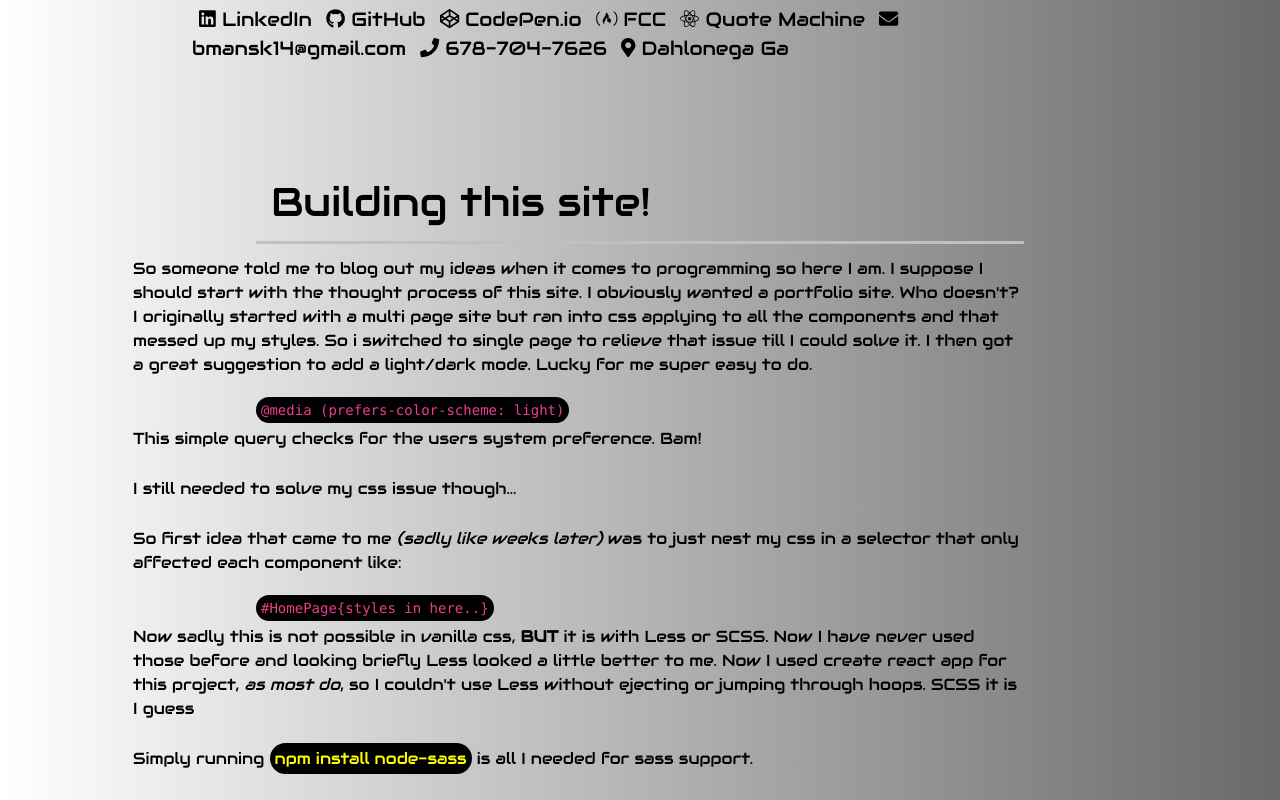
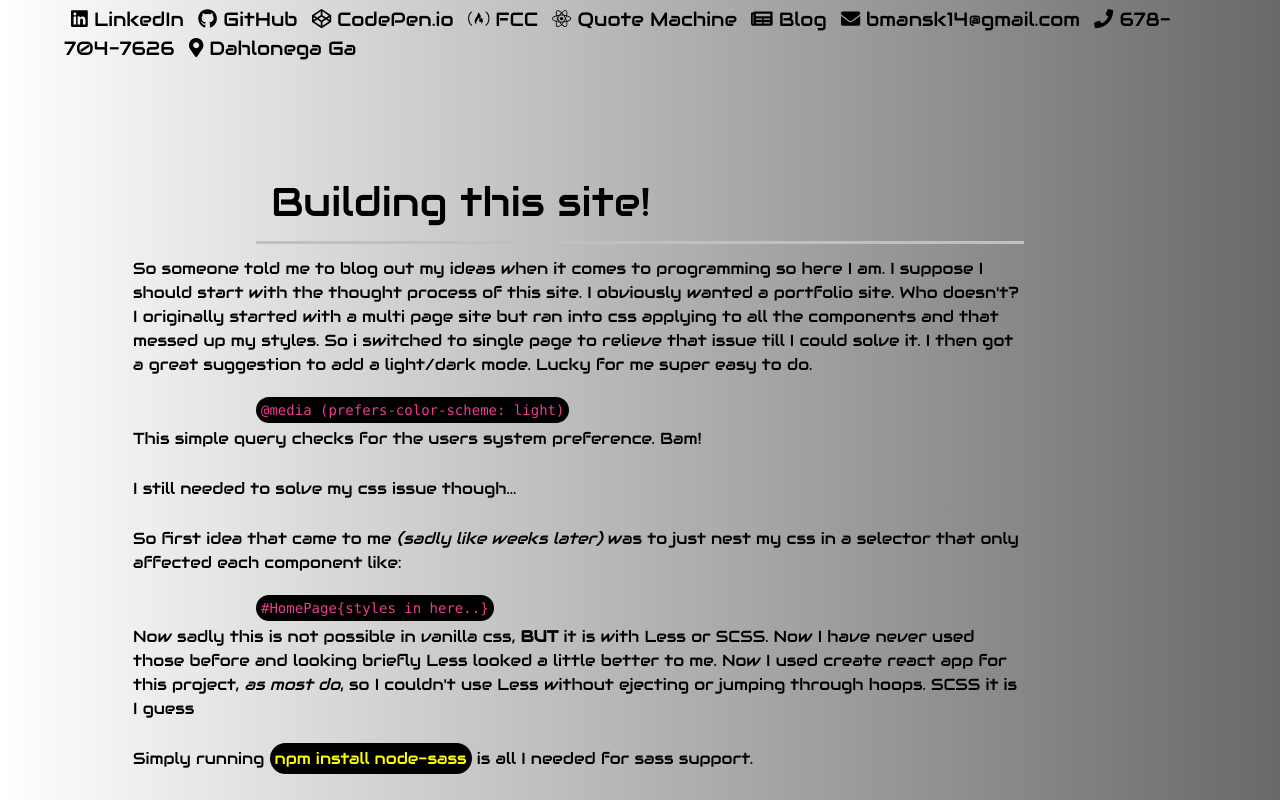
Before and after one commit to bmansk8/portfolio, a React (Create React App) app: page /blog in a window 1280 px wide. Shown: the top 800 px of the page. Built offline with nearby package versions, Linux system fonts and the light colour scheme.

Commit message:
added blog link
added blog link

```diff
--- a/src/App.css
+++ b/src/App.css
@@ -1,8 +1,8 @@
 
 
   header{
-    margin-left: 15%;
-    margin-right: 15%;
+    margin-left: 5%;
+    margin-right: 5%;
     font-size: larger;
     padding-top: 5px;
   }
--- a/src/App.jsx
+++ b/src/App.jsx
@@ -6,6 +6,7 @@ import {
   faEnvelope,
   faPhone,
   faMapMarkerAlt,
+  faNewspaper
 } from '@fortawesome/free-solid-svg-icons'
 import {
   faLinkedin,
@@ -33,6 +34,7 @@ export default function Home() {
         <a href='https://codepen.io/bmansk14' target='_blank' rel='noopener noreferrer'><FontAwesomeIcon icon={faCodepen} /> CodePen.io</a>
         <a href='https://www.freecodecamp.org/bmansk8' target='_blank' rel='noopener noreferrer'><FontAwesomeIcon icon={faFreeCodeCamp} /> FCC</a>
         <a href='https://reactquote-machine.herokuapp.com/' target='_blank' rel='noopener noreferrer'><FontAwesomeIcon icon={faReact} /> Quote Machine</a>
+        <a href='/blog'><FontAwesomeIcon icon={faNewspaper} /> Blog</a>
         <div><FontAwesomeIcon icon={faEnvelope} /> bmansk14@gmail.com</div>
         <div><FontAwesomeIcon icon={faPhone} /> 678-704-7626</div>
         <div><FontAwesomeIcon icon={faMapMarkerAlt} /> Dahlonega Ga</div>
--- a/src/css/Blog.scss
+++ b/src/css/Blog.scss
@@ -1,5 +1,6 @@
 $padding-amount: 5px;
 $code-snip-bg-clr: black;
+$curved-brdr: 25px;
 
 #Blog {
   h1 {
@@ -17,20 +18,20 @@ $code-snip-bg-clr: black;
 
   code {
     margin-left: 20%;
-    border-radius: 25px;
+    border-radius: $curved-brdr;
     background-color: $code-snip-bg-clr;
     padding: $padding-amount;
   }
 
   .npm {
     color: yellow;
-    border-radius: 25px;
+    border-radius: $curved-brdr;
     background-color: $code-snip-bg-clr;
     padding: $padding-amount;
   }
 
   .code {
-    border-radius: 25px;
+    border-radius: $curved-brdr;
     background-color: $code-snip-bg-clr;
     padding: $padding-amount;
     color: #e83e8c;
```
